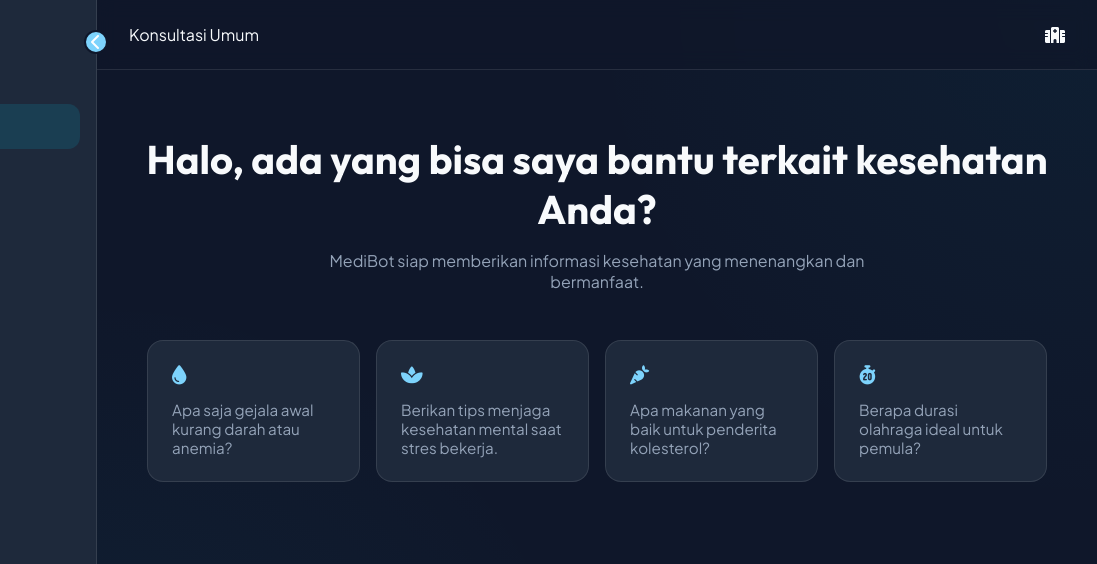
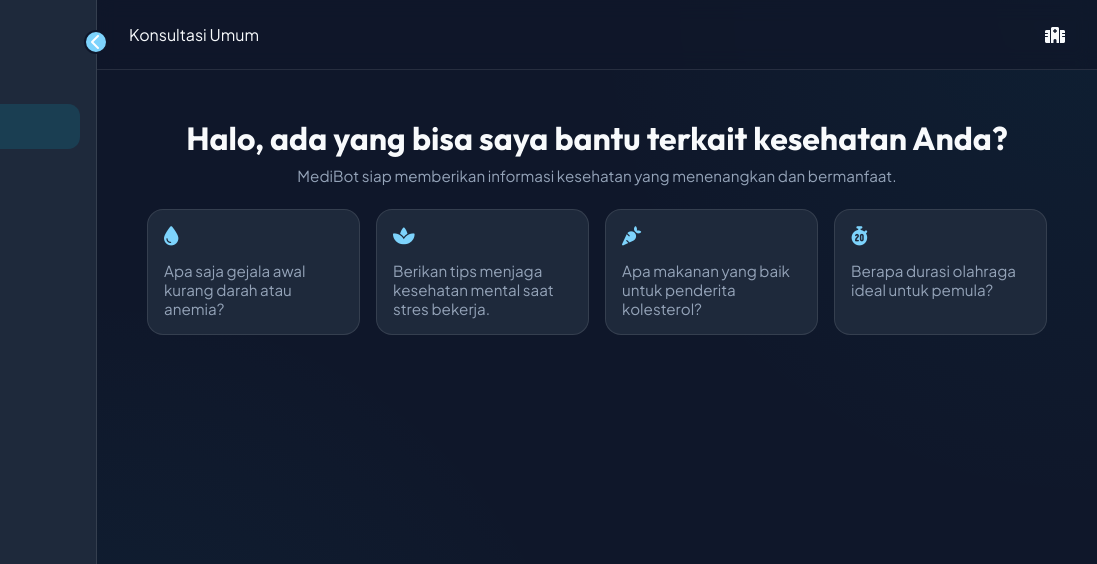
Before and after one commit to HelmiMuhammadHatta/MediBot, a website: page public/index.html in a window 1280 px wide. Shown: the top 564 px of the page, 183-1280 px from the left. Drawn offline with nearby package versions, Linux system fonts and the light colour scheme.

Commit message:
UI: Optimize welcome screen layout to fit better on standard screens

```diff
--- a/public/index.html
+++ b/public/index.html
@@ -256,7 +256,7 @@
         .suggestion-card {
             background: var(--bg-card);
             border: 1px solid var(--border);
-            padding: 1.5rem;
+            padding: 1rem;
             border-radius: 16px;
             cursor: pointer;
             transition: all 0.3s ease;
@@ -450,12 +450,12 @@
         <div class="chat-container" id="chatContainer">
             <!-- Welcome Screen -->
             <div id="welcomeScreen">
-                <div style="text-align: center; margin-bottom: 3rem; margin-top: 2rem;">
-                    <h1 style="font-size: 2.5rem; margin-bottom: 1rem; font-family: 'Outfit'">Halo, ada yang bisa saya bantu terkait kesehatan Anda?</h1>
-                    <p style="color: var(--text-dim); max-width: 600px; margin: 0 auto;">MediBot siap memberikan informasi kesehatan yang menenangkan dan bermanfaat.</p>
+                <div style="text-align: center; margin-bottom: 1.5rem; margin-top: 1rem;">
+                    <h1 style="font-size: 2rem; margin-bottom: 0.5rem; font-family: 'Outfit'">Halo, ada yang bisa saya bantu terkait kesehatan Anda?</h1>
+                    <p style="color: var(--text-dim); max-width: 600px; margin: 0 auto; font-size: 0.95rem;">MediBot siap memberikan informasi kesehatan yang menenangkan dan bermanfaat.</p>
                 </div>
 
-                <div class="suggestions">
+                <div class="suggestions" style="padding-bottom: 1rem;">
                     <div class="suggestion-card" onclick="setQuickQuestion('Apa saja gejala awal kurang darah atau anemia?')">
                         <i class="fas fa-droplet"></i>
                         <p>Apa saja gejala awal kurang darah atau anemia?</p>
```
